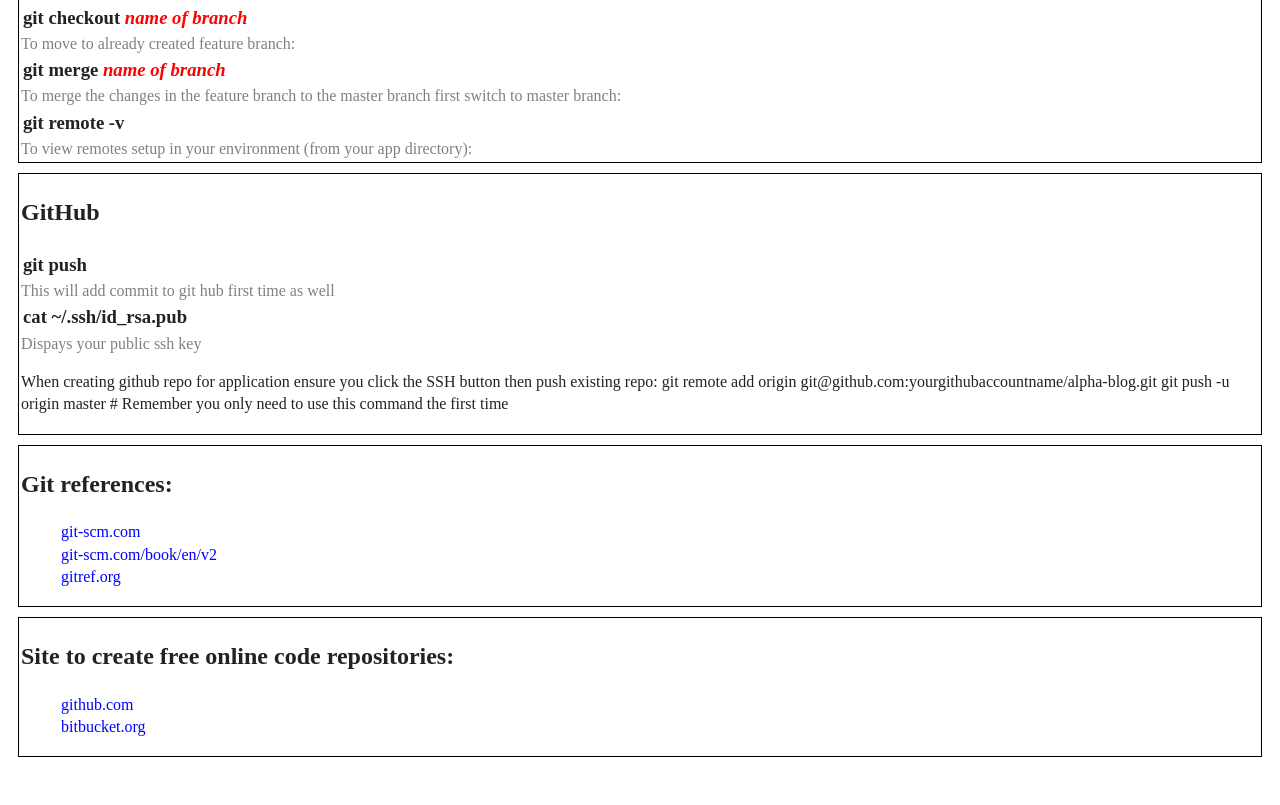
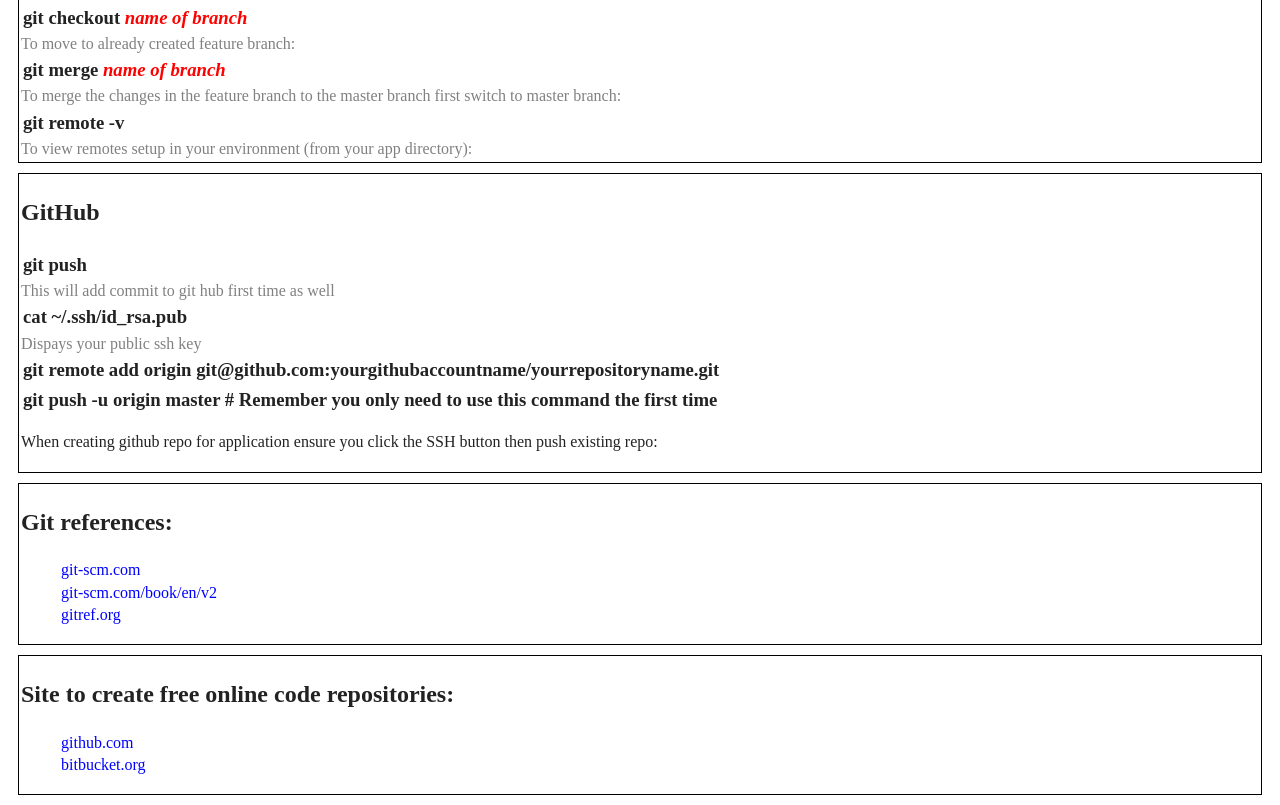
Before and after one commit to dorotaak5/LearningGit, a plain HTML site: page index.html in a window 1280 px wide. Shown: the part 2034-2839 px from the top of the page. Before the commit the page ends 2801 px from the top, so only its background shows below. Drawn offline with Linux system fonts and the light colour scheme.

Commit message:
update readme

```diff
--- a/index.html
+++ b/index.html
@@ -126,10 +126,10 @@
       <h3>cat ~/.ssh/id_rsa.pub</h3>
       <p class="description">Dispays your public ssh key</p>
 
+      <h3>git remote add origin git@github.com:yourgithubaccountname/yourrepositoryname.git</h3>
+      <h3>git push -u origin master # Remember you only need to use this command the first time</h3>
       <p>
         When creating github repo for application ensure you click the SSH button then push existing repo:
-        git remote add origin git@github.com:yourgithubaccountname/alpha-blog.git
-        git push -u origin master # Remember you only need to use this command the first time
       </p>
 
     </div>
```
Also changed, not shown: 1 other file.
